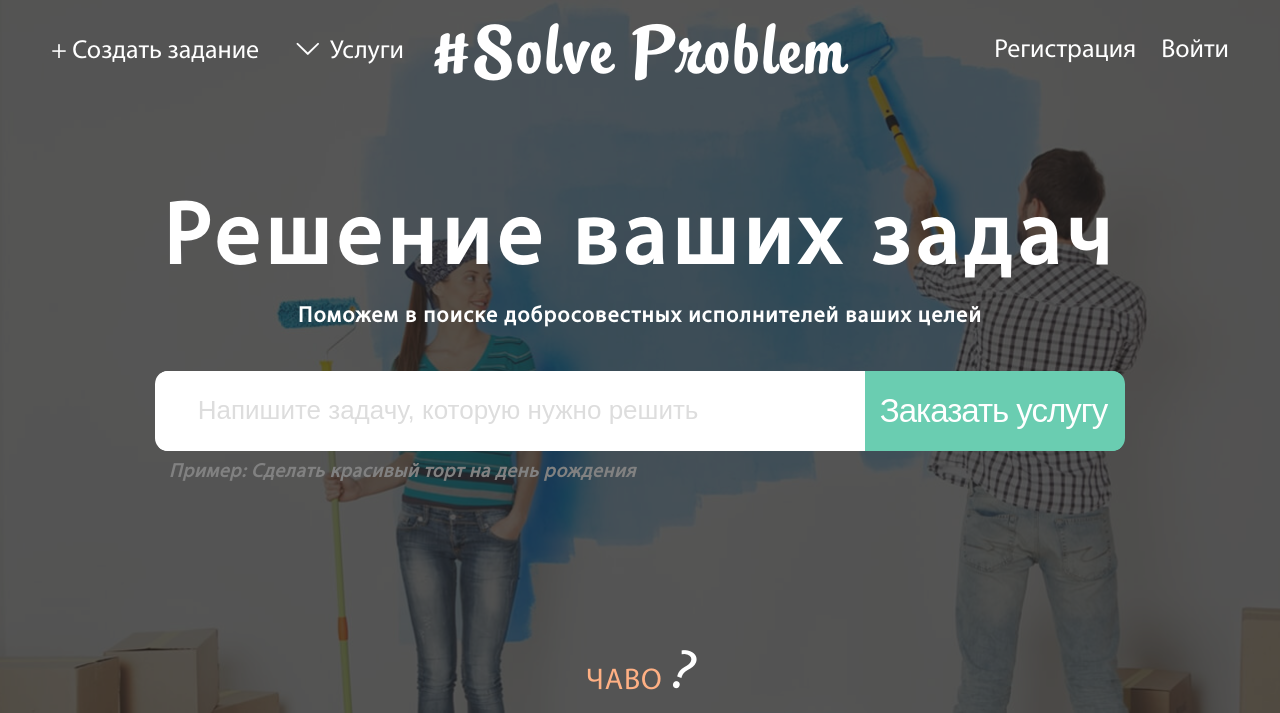
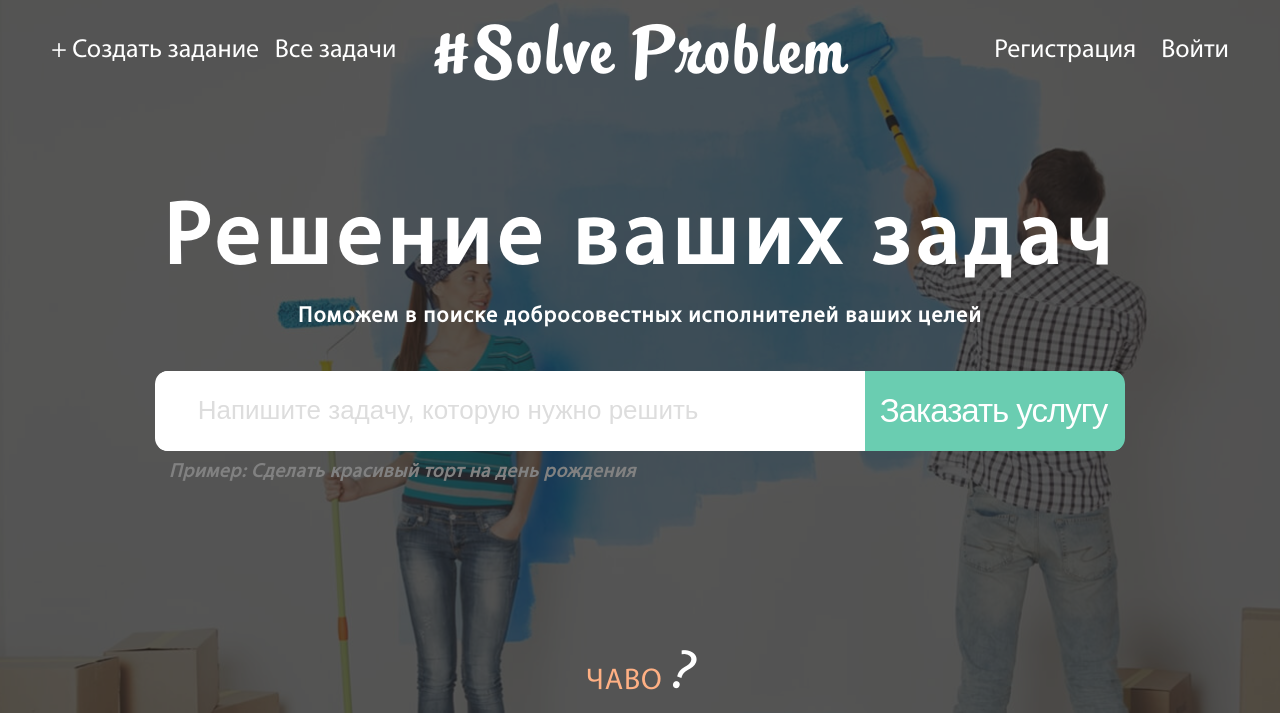
Before and after one commit to ampleev0503/solveproblem-repo, a PHP site: page / in a window 1280 px wide. Shown: the top 713 px of the page. Run offline with PHP 8.4, Linux system fonts and the light colour scheme.

Commit message:
Добавление Все задачи в хэдере

```diff
--- a/public/css/styles.css
+++ b/public/css/styles.css
@@ -73,6 +73,8 @@
     display: inline-block;
     color: #fff;
     cursor: pointer; }
+  .all__tasks {
+	margin-left: 10px; }
     .content__nav:hover, .content a:hover {
       color: #6acdb1; }
     .content__nav:active, .content a:active {
--- a/templates/layouts/main.php
+++ b/templates/layouts/main.php
@@ -23,8 +23,12 @@
 		<header class="header header--color">
 			<div class="content">
 				<div class="content__left">
-					<a href="/task/create">+&nbsp;Создать&nbsp;задание</a>
-					<nav class="content__nav"><i class="icon-down-open-big"></i>Услуги</nav>
+<!--					<a href="/task/create">+&nbsp;Создать&nbsp;задание</a>-->
+<!--					<nav class="content__nav"><i class="icon-down-open-big"></i>Услуги</nav>-->
+
+                    <a class="create__task" href="/task/create">+&nbsp;Создать&nbsp;задание</a>
+                    <a class="all__tasks" href="#">Все задачи</a>
+
 				</div>
 				<div class="content__center">
 					<a href="/" class="logo logo--header">#Solve&nbsp;Problem</a>
```
